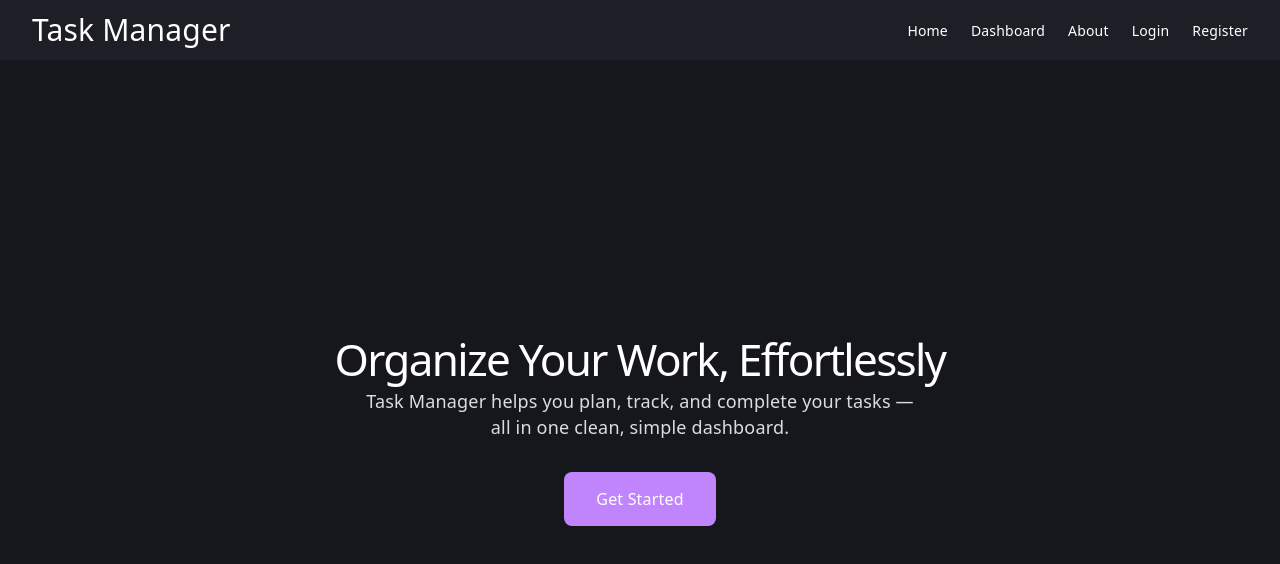
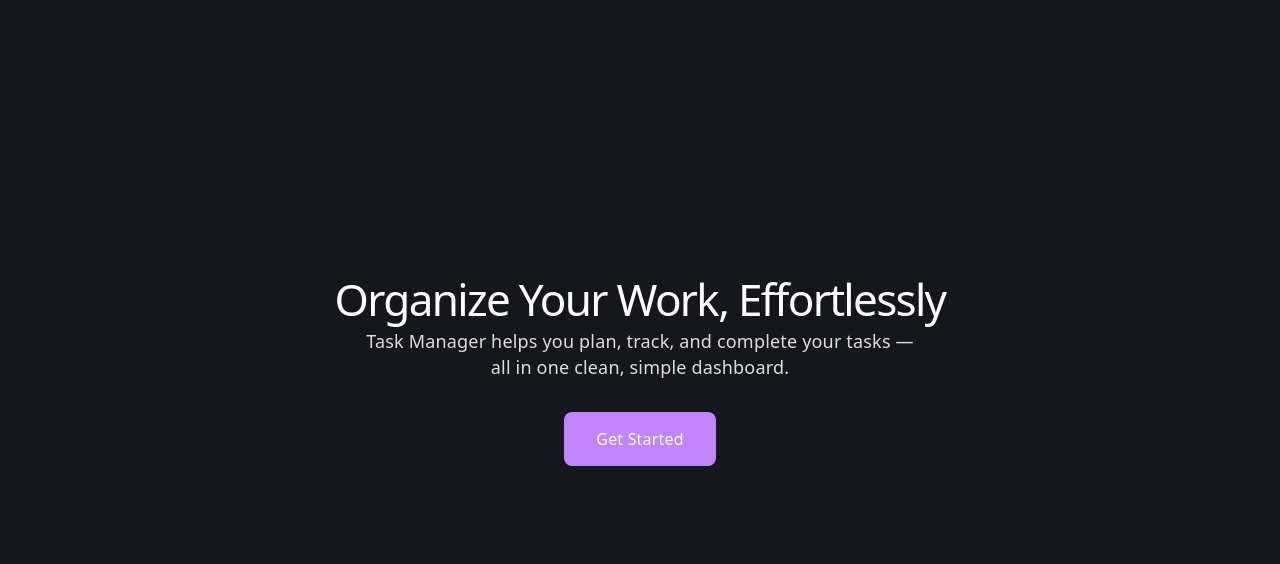
Before and after one commit to Mahjabeen244/react-task-Manager, a React (Vite) app: page / in a window 1280 px wide. Shown: the top 564 px of the page. Built offline with nearby package versions, Linux system fonts and the light colour scheme.

Commit message:
hiding navbar in home page

```diff
--- a/src/App.jsx
+++ b/src/App.jsx
@@ -1,16 +1,19 @@
-import { Routes, Route } from "react-router-dom";
+import { Routes, Route, useLocation } from "react-router-dom";
 import Navbar from "./components/Navbar/Navbar";
 import Home from "./pages/Home/Home";
 import Login from "./pages/Login/Login";
 import About from "./pages/About/About";
 import Dashboard from "./pages/Dashboard/Dashboard";
-import NotFound from "./pages/NotFound/Notfound";
+import NotFound from "./pages/NotFound/NotFound";
 import Register from "./pages/Register/Register";
 
 function App() {
+  const location = useLocation();
+  const showNavbar = location.pathname !== "/";
+
   return (
     <div>
-      <Navbar />
+      {showNavbar && <Navbar />}
       <Routes>
         <Route path="/" element={<Home />} />
         <Route path="/login" element={<Login />} />
```
